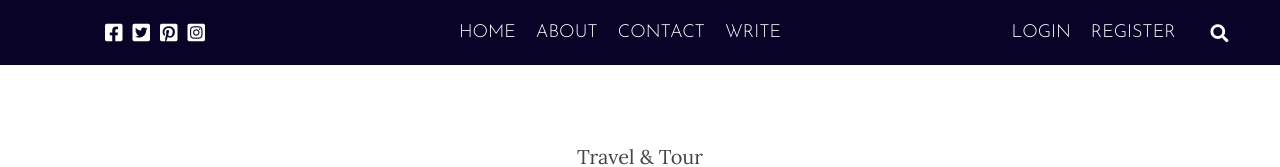
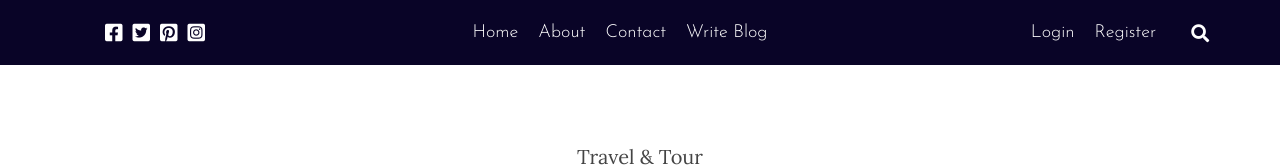
Before and after one commit to prabodhani1234/MARN_Stack_Blog_App, a React (Create React App) app in the folder Frontend/: page / in a window 1280 px wide. Shown: the top 167 px of the page. Built offline with nearby package versions, Linux system fonts and the light colour scheme; no server answers.

Commit message:
change names and color in Top bar

```diff
--- a/Frontend/src/components/topbar/TopBar.jsx
+++ b/Frontend/src/components/topbar/TopBar.jsx
@@ -23,26 +23,26 @@ export default function TopBar() {
         <ul className="topList">
           <li className="topListItem">
             <Link className="link" to="/">
-              HOME
+              Home
             </Link>
           </li>
           <li className="topListItem">
             <Link className="link" to="/">
-              ABOUT
+              About
             </Link>
           </li>
           <li className="topListItem">
             <Link className="link" to="/">
-              CONTACT
+              Contact
             </Link>
           </li>
           <li className="topListItem">
             <Link className="link" to="/write">
-              WRITE
+              Write Blog
             </Link>
           </li>
           <li className="topListItem" onClick={handleLogout}>
-            {user && "LOGOUT"}
+            {user && "Logout"}
           </li>
         </ul>
       </div>
@@ -55,12 +55,12 @@ export default function TopBar() {
           <ul className="topList">
             <li className="topListItem">
               <Link className="link" to="/login">
-                LOGIN
+                Login
               </Link>
             </li>
             <li className="topListItem">
               <Link className="link" to="/register">
-                REGISTER
+                Register
               </Link>
             </li>
           </ul>
```
